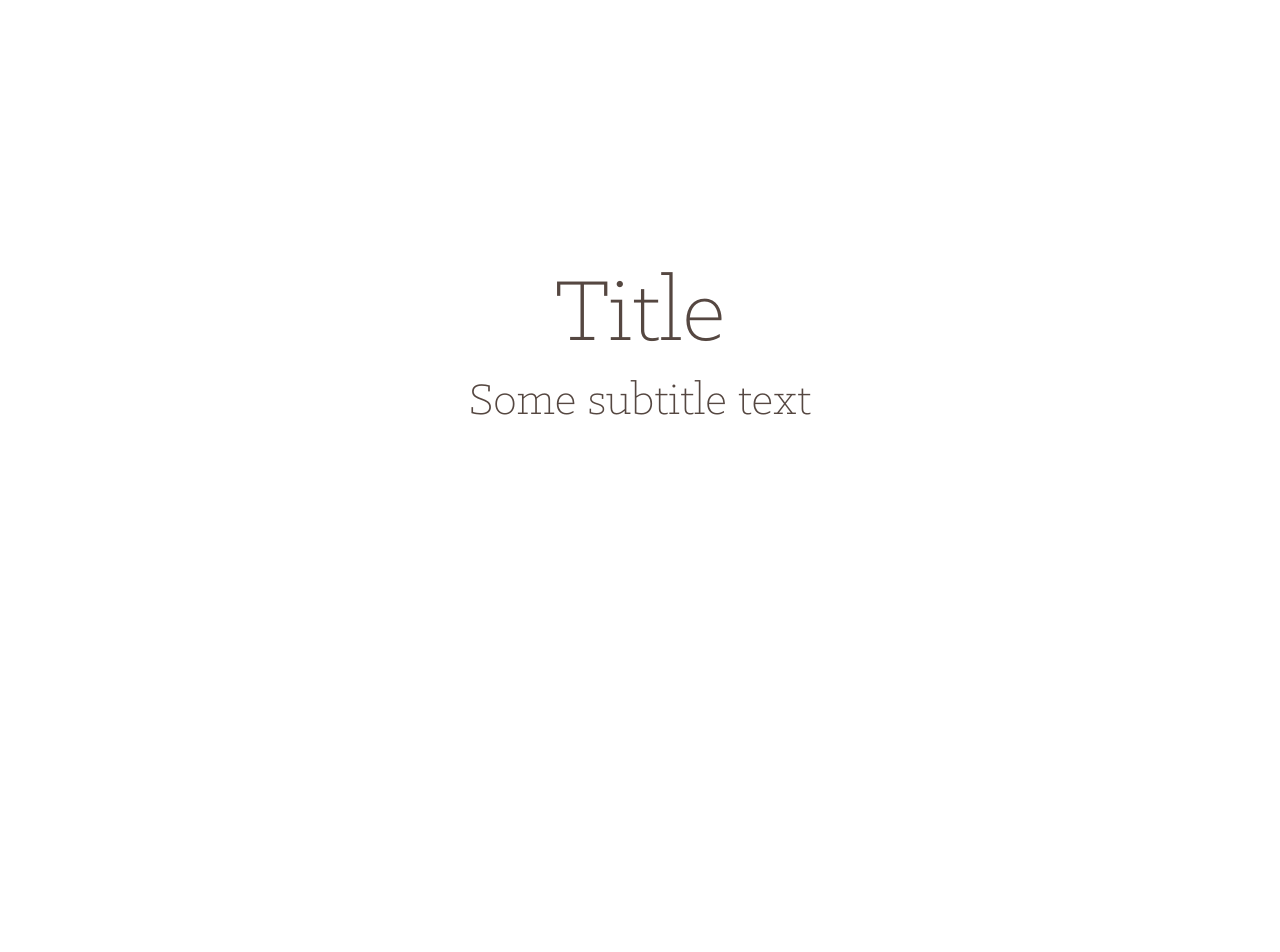
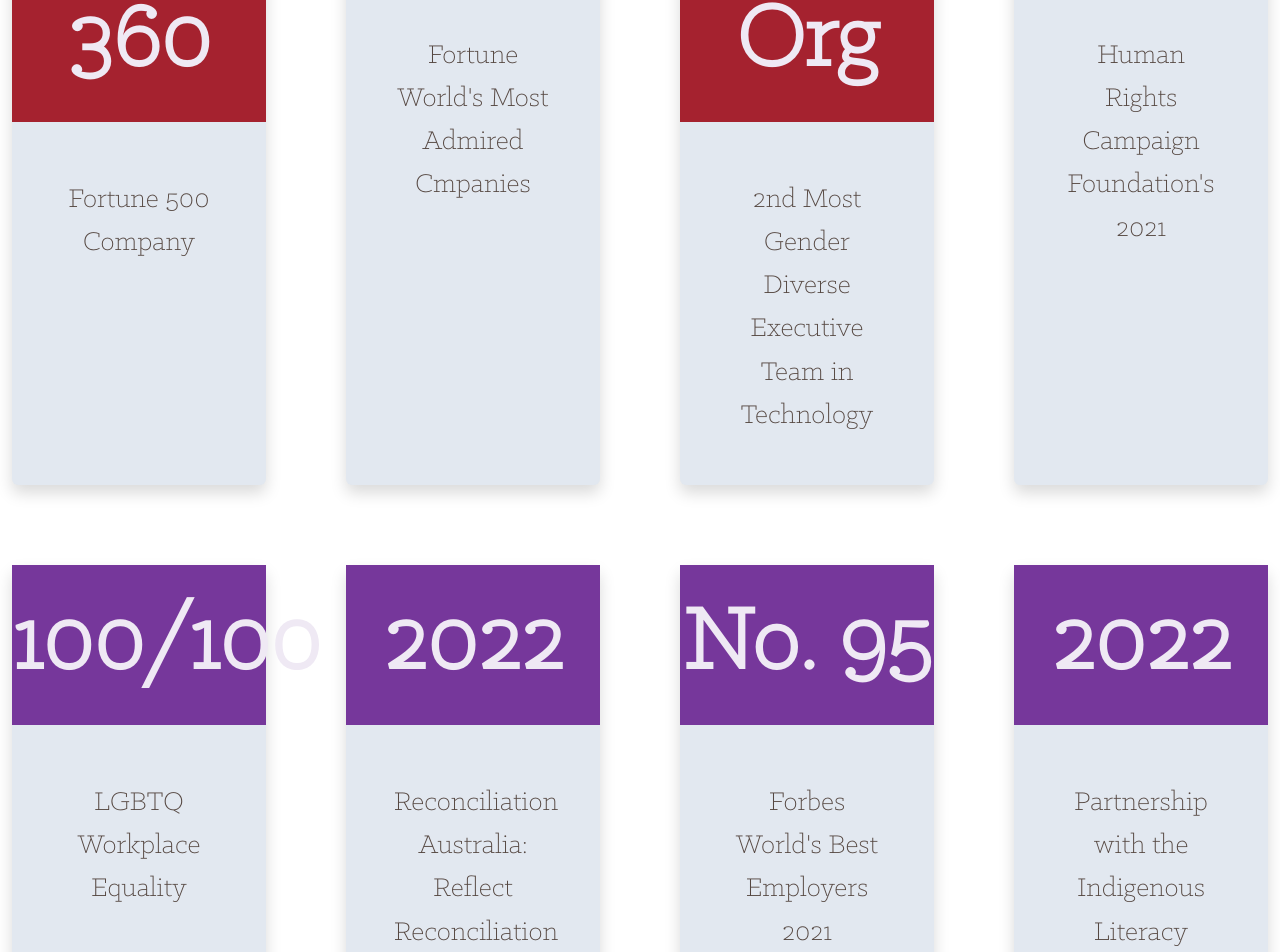
Before and after one commit to PatrickSara-Insight/insight-DDD, a React (Create React App) app in the folder insight-demo/: page / in a window 1280 px wide. Shown: the part 855-1807 px from the top of the page. Before the commit the page ends 1600 px from the top, so only its background shows below. Built offline with nearby package versions, Linux system fonts and the light colour scheme.

Commit message:
impact card style changes

```diff
--- a/insight-demo/src/components/carousel/Carousel.jsx
+++ b/insight-demo/src/components/carousel/Carousel.jsx
@@ -47,7 +47,7 @@ const PapaCarousel = () => {
           className="carousel gx-0"
           interval={null}
           activeIndex={slideIndex}
-          // activeIndex={1}
+          // activeIndex={3}
         >
           <Carousel.Item className="carousel-item">
             <LogoAnimation />
--- a/insight-demo/src/components/carousel/slides/Culture.jsx
+++ b/insight-demo/src/components/carousel/slides/Culture.jsx
@@ -56,7 +56,7 @@ const Culture = () => {
           Our success starts with our culture
         </h2>
       </div>
-      <ul className="grid grid-cols-1 gap-6 sm:grid-cols-3 mt-10 sm:mx-auto culture-grid">
+      <ul className="grid grid-cols-1 gap-6 sm:grid-cols-3 mt-10 sm:mx-auto lg:gap-20 culture-grid">
         <ValueCard
           title="Hunger"
           desc="We are change agents, united in our passion to improve every day
--- a/insight-demo/src/components/carousel/slides/GPTW.jsx
+++ b/insight-demo/src/components/carousel/slides/GPTW.jsx
@@ -3,6 +3,7 @@ import { SlideContext } from "../../../store/SlideContext";
 import gsap from "gsap";
 import { Image } from "react-bootstrap";
 import gptw from "../../../gptw-no-bg.png";
+import GptwCard from "../../common/GptwCard";
 
 const GPTW = () => {
   const slideIndex = useContext(SlideContext);
@@ -73,56 +74,44 @@ const GPTW = () => {
           </h1>
         </div>
       </div>
-      <dl className="mt-10 text-center sm:mx-auto sm:grid sm:grid-cols-1 sm:gap-4 md:gap-8 md:grid-cols-4">
-        <div className="flex flex-col gptw-col gptw">
-          <dt className="order-2 mt-2 leading-6 slide-body">
-            FORTUNE 500 Company
-          </dt>
-          <dd className="order-1 tracking-tight slide-stat-primary">No. 360</dd>
-        </div>
-        <div className="flex flex-col mt-10 sm:mt-0 gptw-col gptw">
-          <dt className="order-2 mt-2 leading-6 slide-body">
-            Fortune World's Most Admired Cmpanies
-          </dt>
-          <dd className="order-1 tracking-tight slide-stat-primary">2021</dd>
-        </div>
-        <div className="flex flex-col mt-10 sm:mt-0 gptw-col gptw">
-          <dt className="order-2 mt-2 leading-6 slide-body">
-            2nd Most Gender Diverse Executive Team in Technology
-          </dt>
-          <dd className="order-1 tracking-tight slide-stat-primary">The Org</dd>
-        </div>
-        <div className="flex flex-col mt-10 sm:mt-0 gptw-col gptw">
-          <dt className="order-2 mt-2 leading-6 slide-body">
-            Human Rights Campaign Foundation's 2021
-          </dt>
-          <dd className="order-1 tracking-tight slide-stat-primary">95/100</dd>
-        </div>
-        <div className="flex flex-col mt-10 sm:mt-0 gptw-col gptw">
-          <dt className="order-2 mt-2 leading-6 slide-body">
-            LGBTQ Workplace Equality
-          </dt>
-          <dd className="order-1 tracking-tight slide-stat-primary">100/100</dd>
-        </div>
-        <div className="flex flex-col mt-10 sm:mt-0 gptw-col gptw">
-          <dt className="order-2 mt-2 leading-6 slide-body">
-            Reconciliation Australia: Reflect Reconciliation Action Plan
-          </dt>
-          <dd className="order-1 tracking-tight slide-stat-primary">2022</dd>
-        </div>
-        <div className="flex flex-col mt-10 sm:mt-0 gptw-col gptw">
-          <dt className="order-2 mt-2 leading-6 slide-body">
-            Partnership with the Indigenous Literacy Foundation
-          </dt>
-          <dd className="order-1 tracking-tight slide-stat-primary">2022</dd>
-        </div>
-        <div className="flex flex-col mt-10 sm:mt-0 gptw-col gptw">
-          <dt className="order-2 mt-2 leading-6 slide-body">
-            Forbes World's Best Employers 2021
-          </dt>
-          <dd className="order-1 tracking-tight slide-stat-primary">No. 95</dd>
-        </div>
-      </dl>
+      <ul class="grid grid-cols-1 gap-6 sm:grid-cols-4 lg:gap-20 gptw-grid">
+        <GptwCard stat="No. 360" desc="Fortune 500 Company" bg="bg-red" />
+        <GptwCard
+          stat="2021"
+          desc="Fortune World's Most Admired Cmpanies"
+          bg="bg-red"
+        />
+        <GptwCard
+          stat="The Org"
+          desc="2nd Most Gender Diverse Executive Team in Technology"
+          bg="bg-red"
+        />
+        <GptwCard
+          stat="95/100"
+          desc="Human Rights Campaign Foundation's 2021"
+          bg="bg-red"
+        />
+        <GptwCard
+          stat="100/100"
+          desc="LGBTQ Workplace Equality"
+          bg="bg-purple"
+        />
+        <GptwCard
+          stat="2022"
+          desc="Reconciliation Australia: Reflect Reconciliation Action Plan"
+          bg="bg-purple"
+        />
+        <GptwCard
+          stat="No. 95"
+          desc="Forbes World's Best Employers 2021"
+          bg="bg-purple"
+        />
+        <GptwCard
+          stat="2022"
+          desc="Partnership with the Indigenous Literacy Foundation"
+          bg="bg-purple"
+        />
+      </ul>
     </div>
   );
 };
--- a/insight-demo/src/components/carousel/slides/Impact.jsx
+++ b/insight-demo/src/components/carousel/slides/Impact.jsx
@@ -60,7 +60,7 @@ const Impact = () => {
           Local presence, global reach, since 1988
         </h1>
       </div>
-      <ul className="mt-3 grid grid-cols-1 gap-10 sm:grid-cols-3">
+      <ul className="mt-3 grid grid-cols-1 gap-10 sm:grid-cols-3 lg:gap-20 impact-grid">
         <ImpactCard
           stat="12,000 +"
           desc="teammates worldwide"
--- /dev/null
+++ b/insight-demo/src/components/common/GptwCard.jsx
@@ -0,0 +1,16 @@
+import React from "react";
+
+const GptwCard = (props) => {
+  return (
+    <li className="col-span-1 rounded-md gptw-card gptw shadow bg-slate-200">
+      <div className={`${props.bg} py-2`}>
+        <dd className="card-title font-bold">{props.stat}</dd>
+      </div>
+      <dl className="mt-2 p-5 flex flex-grow flex-col justify-between">
+        <dd className="card-body">{props.desc}</dd>
+      </dl>
+    </li>
+  );
+};
+
+export default GptwCard;
--- a/insight-demo/src/components/common/ImpactCard.jsx
+++ b/insight-demo/src/components/common/ImpactCard.jsx
@@ -2,9 +2,9 @@ import React from "react";
 
 const ImpactCard = (props) => {
   return (
-    <li className="col-span-1 flex rounded-md shadow-sm impact-card impact">
+    <li className="flex rounded-md shadow-sm impact-card impact">
       <div
-        className={`flex-shrink-0 flex items-center justify-center ${props.bg} rounded-l-md p-2`}
+        className={`flex items-center justify-center ${props.bg} rounded-l-md p-2`}
       >
         {props.svg ? <img className="impact-svg" src={props.svg} alt="" /> : ""}
       </div>
--- a/insight-demo/src/components/main/Showcase.jsx
+++ b/insight-demo/src/components/main/Showcase.jsx
@@ -2,6 +2,7 @@ import React, { useRef, useEffect, useContext } from "react";
 import gsap from "gsap";
 import Logo from "../../LogoTrimmed.png";
 import { Container, Image } from "react-bootstrap";
+import GptwCard from "../common/GptwCard";
 
 const Showcase = () => {
   return (
@@ -10,6 +11,44 @@ const Showcase = () => {
         <h1 className="slide-header gray">Title</h1>
         <h2 className="slide-subheader text-center gray">Some subtitle text</h2>
       </div>
+      <ul class="grid grid-cols-1 gap-6 sm:grid-cols-4 lg:gap-20 gptw-grid">
+        <GptwCard stat="No. 360" desc="Fortune 500 Company" bg="bg-red" />
+        <GptwCard
+          stat="2021"
+          desc="Fortune World's Most Admired Cmpanies"
+          bg="bg-red"
+        />
+        <GptwCard
+          stat="The Org"
+          desc="2nd Most Gender Diverse Executive Team in Technology"
+          bg="bg-red"
+        />
+        <GptwCard
+          stat="95/100"
+          desc="Human Rights Campaign Foundation's 2021"
+          bg="bg-red"
+        />
+        <GptwCard
+          stat="100/100"
+          desc="LGBTQ Workplace Equality"
+          bg="bg-purple"
+        />
+        <GptwCard
+          stat="2022"
+          desc="Reconciliation Australia: Reflect Reconciliation Action Plan"
+          bg="bg-purple"
+        />
+        <GptwCard
+          stat="No. 95"
+          desc="Forbes World's Best Employers 2021"
+          bg="bg-purple"
+        />
+        <GptwCard
+          stat="2022"
+          desc="Partnership with the Indigenous Literacy Foundation"
+          bg="bg-purple"
+        />
+      </ul>
     </Container>
   );
 };
--- a/insight-demo/src/styles/components/_slides.scss
+++ b/insight-demo/src/styles/components/_slides.scss
@@ -124,9 +124,14 @@
     border-top-color: $color-secondary-shade;
 }
 
+.impact-grid {
+    width: 100%;
+}
+
 .impact-card {
     max-height: 50%;
     min-height: 30%;
+    min-width: 25%;
 }
 
 .impact-svg {
--- a/insight-demo/src/styles/styles.css
+++ b/insight-demo/src/styles/styles.css
@@ -320,9 +320,14 @@ body {
   border-top-color: #76379b;
 }
 
+.impact-grid {
+  width: 100%;
+}
+
 .impact-card {
   max-height: 50%;
   min-height: 30%;
+  min-width: 25%;
 }
 
 .impact-svg {
```
Also changed, not shown: 1 other file (tests, documents, lock files or other folders).
